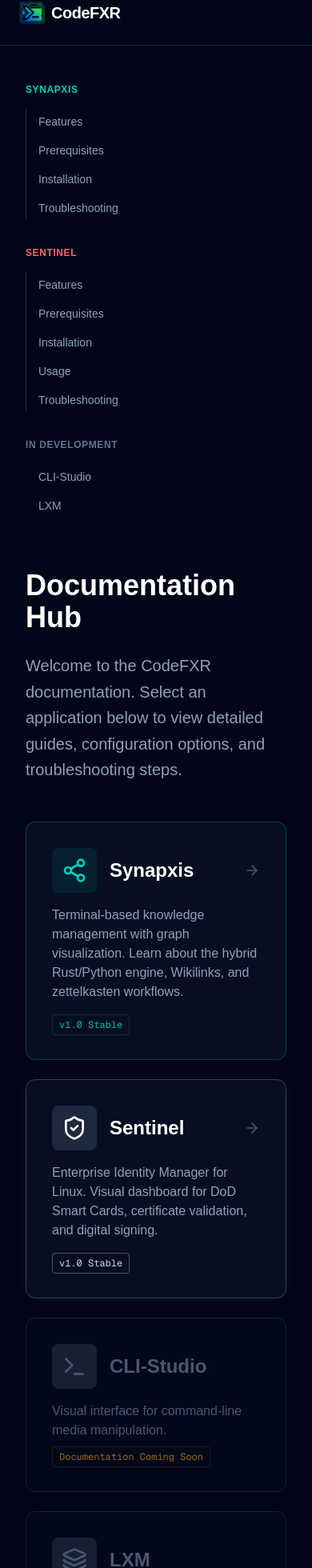
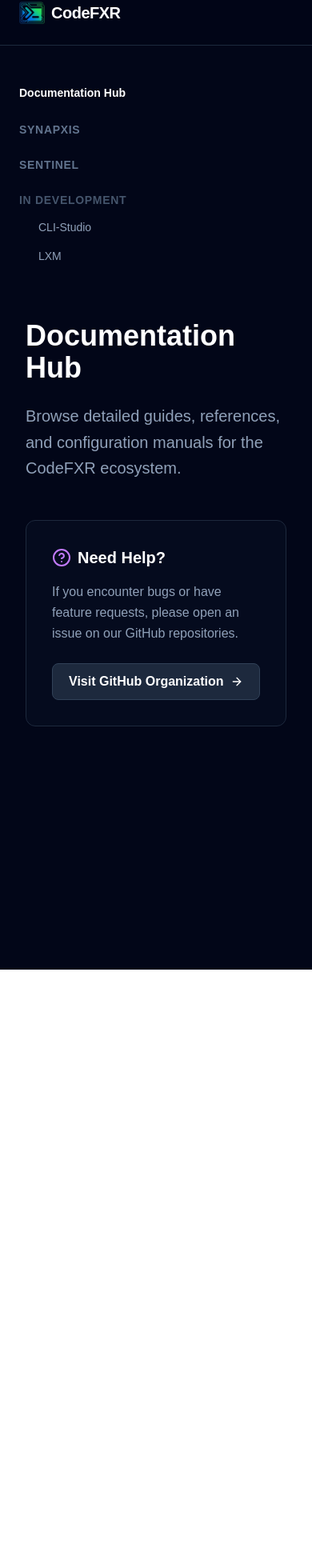
Before and after one commit to CodeFXR/codefxr.github.io, a Next.js app: page /docs in a window 390 px wide. Shown: the part 24-1984 px from the top of the page at 80% size. After the commit the page ends 1236 px from the top, so only its background shows below. Built offline with nearby package versions, Linux system fonts and the light colour scheme.

Commit message:
Updated Docs with Hub

```diff
--- a/app/docs/layout.tsx
+++ b/app/docs/layout.tsx
@@ -1,15 +1,22 @@
+'use client';
+
 import Link from "next/link";
 import Image from "next/image";
+import { usePathname } from "next/navigation";
+import { ChevronDown } from "lucide-react";
 
 export default function DocsLayout({ children }: { children: React.ReactNode }) {
+  const pathname = usePathname();
+
+  // Helper to check if a section is active
+  const isActive = (path: string) => pathname.startsWith(path);
+
   return (
     <div className="min-h-screen bg-slate-950 text-white selection:bg-green-500 selection:text-slate-900">
 
-      {/* --- 1. TOP NAVIGATION --- */}
+      {/* --- TOP NAVIGATION --- */}
       <nav className="fixed top-0 z-50 w-full border-b border-slate-800 bg-slate-950/60 backdrop-blur-md">
         <div className="flex items-center justify-between px-6 py-6 max-w-7xl mx-auto">
-
-          {/* Logo -> Links to Home */}
           <Link href="/" className="flex items-center gap-2 group">
             <div className="relative w-8 h-8">
              <Image
@@ -21,55 +28,76 @@
             </div>
             <span className="text-xl font-bold tracking-tight group-hover:text-slate-200 transition-colors">CodeFXR</span>
           </Link>
-
-          {/* Right Side Links */}
           <div className="hidden md:flex gap-6 text-sm font-medium text-slate-400">
-            <Link
-              href="https://github.com/CodeFXR/codefxr.github.io"
-              target="_blank"
-              rel="noopener noreferrer"
-              className="hover:text-blue-400 transition-colors"
-            >
-              GitHub
-            </Link>
+            <Link href="https://github.com/CodeFXR/codefxr.github.io" target="_blank" rel="noopener noreferrer" className="hover:text-blue-400 transition-colors">GitHub</Link>
           </div>
         </div>
       </nav>
 
-      {/* --- 2. MAIN LAYOUT CONTAINER --- */}
       <div className="flex flex-col md:flex-row max-w-7xl mx-auto pt-24">
 
-        {/* --- 3. SIDEBAR --- */}
-        <aside className="w-full md:w-64 shrink-0 md:border-r border-slate-800 md:min-h-[calc(100vh-6rem)] px-6 py-8 bg-slate-950 md:sticky md:top-24 self-start">
+        {/* --- SMART SIDEBAR --- */}
+        <aside className="w-full md:w-64 shrink-0 md:border-r border-slate-800 md:min-h-[calc(100vh-6rem)] px-6 py-8 bg-slate-950 md:sticky md:top-24 self-start max-h-[calc(100vh-6rem)] overflow-y-auto">
 
-          {/* Synapxis Menu (Teal) */}
-          <h3 className="font-bold text-teal-400 mb-4 px-2 uppercase text-xs tracking-wider">Synapxis</h3>
-          <ul className="space-y-1 mb-8 border-l border-slate-800 ml-2">
-            <li><Link href="/docs/synapxis#features" className="block px-4 py-1.5 text-sm text-slate-400 hover:text-teal-400 hover:border-l hover:border-teal-400 -ml-[1px] transition-all">Features</Link></li>
-            <li><Link href="/docs/synapxis#prerequisites" className="block px-4 py-1.5 text-sm text-slate-400 hover:text-teal-400 hover:border-l hover:border-teal-400 -ml-[1px] transition-all">Prerequisites</Link></li>
-            <li><Link href="/docs/synapxis#installation" className="block px-4 py-1.5 text-sm text-slate-400 hover:text-teal-400 hover:border-l hover:border-teal-400 -ml-[1px] transition-all">Installation</Link></li>
-            <li><Link href="/docs/synapxis#troubleshooting" className="block px-4 py-1.5 text-sm text-slate-400 hover:text-teal-400 hover:border-l hover:border-teal-400 -ml-[1px] transition-all">Troubleshooting</Link></li>
-          </ul>
+          <div className="mb-6">
+            <Link href="/docs" className={`text-sm font-bold ${pathname === '/docs' ? 'text-white' : 'text-slate-500 hover:text-slate-300'}`}>
+              Documentation Hub
+            </Link>
+          </div>
 
-          {/* Sentinel Menu (Red/Rose) */}
-          <h3 className="font-bold text-red-400 mb-4 px-2 uppercase text-xs tracking-wider">Sentinel</h3>
-          <ul className="space-y-1 mb-8 border-l border-slate-800 ml-2">
-            <li><Link href="/docs/sentinel#features" className="block px-4 py-1.5 text-sm text-slate-400 hover:text-red-400 hover:border-l hover:border-red-400 -ml-[1px] transition-all">Features</Link></li>
-            <li><Link href="/docs/sentinel#prerequisites" className="block px-4 py-1.5 text-sm text-slate-400 hover:text-red-400 hover:border-l hover:border-red-400 -ml-[1px] transition-all">Prerequisites</Link></li>
-            <li><Link href="/docs/sentinel#installation" className="block px-4 py-1.5 text-sm text-slate-400 hover:text-red-400 hover:border-l hover:border-red-400 -ml-[1px] transition-all">Installation</Link></li>
-            <li><Link href="/docs/sentinel#usage" className="block px-4 py-1.5 text-sm text-slate-400 hover:text-red-400 hover:border-l hover:border-red-400 -ml-[1px] transition-all">Usage</Link></li>
-            <li><Link href="/docs/sentinel#troubleshooting" className="block px-4 py-1.5 text-sm text-slate-400 hover:text-red-400 hover:border-l hover:border-red-400 -ml-[1px] transition-all">Troubleshooting</Link></li>
-          </ul>
+          {/* 1. SYNAPXIS SECTION (Teal) */}
+          <div className="mb-6">
+            <Link href="/docs/synapxis" className="flex items-center justify-between group mb-2">
+                <span className={`font-bold text-sm uppercase tracking-wider ${isActive('/docs/synapxis') ? 'text-teal-400' : 'text-slate-500 group-hover:text-teal-400 transition-colors'}`}>
+                    Synapxis
+                </span>
+                {isActive('/docs/synapxis') && <ChevronDown className="w-4 h-4 text-teal-400" />}
+            </Link>
 
-          {/* In Development */}
-          <h3 className="font-bold text-slate-500 mb-4 px-2 uppercase text-xs tracking-wider">In Development</h3>
-          <ul className="space-y-1 ml-2">
-            <li><Link href="/docs/cli-studio" className="block px-4 py-1.5 text-sm text-slate-400 hover:text-white transition-colors">CLI-Studio</Link></li>
-            <li><Link href="/docs/lxm" className="block px-4 py-1.5 text-sm text-slate-400 hover:text-white transition-colors">LXM</Link></li>
-          </ul>
+            {isActive('/docs/synapxis') && (
+                <ul className="space-y-1 border-l border-slate-800 ml-2 animate-in slide-in-from-left-2 duration-200">
+                    <li><Link href="/docs/synapxis#features" className="block px-4 py-1.5 text-sm text-slate-400 hover:text-teal-400 hover:border-l hover:border-teal-400 -ml-[1px]">Features</Link></li>
+                    <li><Link href="/docs/synapxis#prerequisites" className="block px-4 py-1.5 text-sm text-slate-400 hover:text-teal-400 hover:border-l hover:border-teal-400 -ml-[1px]">Prerequisites</Link></li>
+                    <li><Link href="/docs/synapxis#installation" className="block px-4 py-1.5 text-sm text-slate-400 hover:text-teal-400 hover:border-l hover:border-teal-400 -ml-[1px]">Installation</Link></li>
+                    <li><Link href="/docs/synapxis#troubleshooting" className="block px-4 py-1.5 text-sm text-slate-400 hover:text-teal-400 hover:border-l hover:border-teal-400 -ml-[1px]">Troubleshooting</Link></li>
+                </ul>
+            )}
+          </div>
+
+          {/* 2. SENTINEL SECTION (Silver/White) */}
+          <div className="mb-6">
+            <Link href="/docs/sentinel" className="flex items-center justify-between group mb-2">
+                {/* Silver Title */}
+                <span className={`font-bold text-sm uppercase tracking-wider ${isActive('/docs/sentinel') ? 'text-slate-200' : 'text-slate-500 group-hover:text-slate-200 transition-colors'}`}>
+                    Sentinel
+                </span>
+                {isActive('/docs/sentinel') && <ChevronDown className="w-4 h-4 text-slate-200" />}
+            </Link>
+
+            {isActive('/docs/sentinel') && (
+                <ul className="space-y-1 border-l border-slate-800 ml-2 animate-in slide-in-from-left-2 duration-200">
+                    {/* White Hover Effects */}
+                    <li><Link href="/docs/sentinel#features" className="block px-4 py-1.5 text-sm text-slate-400 hover:text-white hover:border-l hover:border-white -ml-[1px]">Features</Link></li>
+                    <li><Link href="/docs/sentinel#prerequisites" className="block px-4 py-1.5 text-sm text-slate-400 hover:text-white hover:border-l hover:border-white -ml-[1px]">Prerequisites</Link></li>
+                    <li><Link href="/docs/sentinel#installation" className="block px-4 py-1.5 text-sm text-slate-400 hover:text-white hover:border-l hover:border-white -ml-[1px]">Installation</Link></li>
+                    <li><Link href="/docs/sentinel#usage" className="block px-4 py-1.5 text-sm text-slate-400 hover:text-white hover:border-l hover:border-white -ml-[1px]">Usage</Link></li>
+                    <li><Link href="/docs/sentinel#troubleshooting" className="block px-4 py-1.5 text-sm text-slate-400 hover:text-white hover:border-l hover:border-white -ml-[1px]">Troubleshooting</Link></li>
+                </ul>
+            )}
+          </div>
+
+          {/* 3. IN DEVELOPMENT SECTION */}
+          <div>
+            <span className="font-bold text-sm uppercase tracking-wider text-slate-600 block mb-2">In Development</span>
+            <ul className="space-y-1 ml-2">
+                <li><Link href="/docs/cli-studio" className={`block px-4 py-1.5 text-sm ${isActive('/docs/cli-studio') ? 'text-green-400' : 'text-slate-400 hover:text-white'}`}>CLI-Studio</Link></li>
+                <li><Link href="/docs/lxm" className={`block px-4 py-1.5 text-sm ${isActive('/docs/lxm') ? 'text-blue-400' : 'text-slate-400 hover:text-white'}`}>LXM</Link></li>
+            </ul>
+          </div>
+
         </aside>
 
-        {/* --- 4. MAIN CONTENT AREA --- */}
+        {/* --- MAIN CONTENT --- */}
         <main className="flex-1 px-8 py-8 min-h-screen min-w-0">
           {children}
         </main>
--- a/app/docs/page.tsx
+++ b/app/docs/page.tsx
@@ -1,84 +1,32 @@
 import Link from "next/link";
-import { Share2, Terminal, Layers, ArrowRight, ShieldCheck } from "lucide-react";
+import { HelpCircle, ArrowRight } from "lucide-react";
 
 export default function DocsHome() {
   return (
-    <div className="max-w-4xl">
+    <div className="max-w-3xl">
       <h1 className="text-4xl font-bold text-white mb-6">Documentation Hub</h1>
       <p className="text-xl text-slate-400 mb-12 leading-relaxed">
-        Welcome to the CodeFXR documentation. Select an application below to view detailed guides,
-        configuration options, and troubleshooting steps.
+        Browse detailed guides, references, and configuration manuals for the CodeFXR ecosystem.
       </p>
 
-      <div className="grid gap-6">
+      {/* Need Help Section */}
+      <div className="bg-slate-900/30 p-8 rounded-xl border border-slate-800">
+        <h2 className="text-xl font-bold text-white mb-4 flex items-center gap-2">
+            <HelpCircle className="w-6 h-6 text-purple-400" /> Need Help?
+        </h2>
+        <p className="text-slate-400 mb-6 leading-relaxed">
+            If you encounter bugs or have feature requests, please open an issue on our GitHub repositories.
+        </p>
 
-        {/* Synapxis Card (Active) */}
-        <Link href="/docs/synapxis" className="group block">
-          <div className="bg-slate-900/50 border border-teal-500/30 rounded-xl p-8 hover:border-teal-400/50 hover:bg-slate-900 transition-all">
-            <div className="flex items-center justify-between mb-4">
-              <div className="flex items-center gap-4">
-                <div className="p-3 rounded-lg bg-teal-500/10 text-teal-400">
-                  <Share2 className="w-8 h-8" />
-                </div>
-                <h2 className="text-2xl font-bold text-white group-hover:text-teal-400 transition-colors">Synapxis</h2>
-              </div>
-              <ArrowRight className="w-5 h-5 text-slate-600 group-hover:text-teal-400 transition-colors" />
-            </div>
-            <p className="text-slate-400 mb-4">
-              Terminal-based knowledge management with graph visualization. Learn about the hybrid Rust/Python engine, Wikilinks, and zettelkasten workflows.
-            </p>
-            <span className="text-xs font-mono text-teal-500 border border-teal-500/20 px-2 py-1 rounded">v1.0 Stable</span>
-          </div>
+        <Link
+            href="https://github.com/CodeFXR"
+            target="_blank"
+            className="inline-flex items-center px-5 py-2.5 rounded-lg bg-slate-800 hover:bg-slate-700 text-white font-semibold transition-colors border border-slate-700"
+        >
+            Visit GitHub Organization <ArrowRight className="w-4 h-4 ml-2" />
         </Link>
+      </div>
 
-        {/* Sentinel Card (Active - NEW) */}
-        <Link href="/docs/sentinel" className="group block">
-          <div className="bg-slate-900/50 border border-slate-700 rounded-xl p-8 hover:border-white/50 hover:bg-slate-900 transition-all shadow-[0_0_30px_-5px_rgba(255,255,255,0.05)] hover:shadow-[0_0_30px_-5px_rgba(255,255,255,0.15)]">
-            <div className="flex items-center justify-between mb-4">
-              <div className="flex items-center gap-4">
-                <div className="p-3 rounded-lg bg-slate-800 text-white">
-                  <ShieldCheck className="w-8 h-8" />
-                </div>
-                <h2 className="text-2xl font-bold text-white group-hover:text-slate-200 transition-colors">Sentinel</h2>
-              </div>
-              <ArrowRight className="w-5 h-5 text-slate-600 group-hover:text-white transition-colors" />
-            </div>
-            <p className="text-slate-400 mb-4">
-              Enterprise Identity Manager for Linux. Visual dashboard for DoD Smart Cards, certificate validation, and digital signing.
-            </p>
-            <span className="text-xs font-mono text-slate-300 border border-slate-600 px-2 py-1 rounded">v1.0 Stable</span>
-          </div>
-        </Link>
-
-        {/* CLI-Studio (Coming Soon) */}
-        <div className="bg-slate-900/20 border border-slate-800 rounded-xl p-8 opacity-75">
-          <div className="flex items-center gap-4 mb-4">
-            <div className="p-3 rounded-lg bg-slate-800 text-slate-500">
-              <Terminal className="w-8 h-8" />
-            </div>
-            <h2 className="text-2xl font-bold text-slate-500">CLI-Studio</h2>
-          </div>
-          <p className="text-slate-500 mb-2">
-            Visual interface for command-line media manipulation.
-          </p>
-          <span className="text-xs font-mono text-yellow-600 border border-yellow-600/20 px-2 py-1 rounded">Documentation Coming Soon</span>
-        </div>
-
-        {/* LXM (Coming Soon) */}
-        <div className="bg-slate-900/20 border border-slate-800 rounded-xl p-8 opacity-75">
-          <div className="flex items-center gap-4 mb-4">
-            <div className="p-3 rounded-lg bg-slate-800 text-slate-500">
-              <Layers className="w-8 h-8" />
-            </div>
-            <h2 className="text-2xl font-bold text-slate-500">LXM</h2>
-          </div>
-          <p className="text-slate-500 mb-2">
-            Linux manual pages search and command builder.
-          </p>
-          <span className="text-xs font-mono text-yellow-600 border border-yellow-600/20 px-2 py-1 rounded">Documentation Coming Soon</span>
-        </div>
-
-      </div>
     </div>
   );
 }
--- a/app/page.tsx
+++ b/app/page.tsx
@@ -11,33 +11,63 @@
         <div className="flex items-center justify-between px-6 py-6 max-w-7xl mx-auto">
           <div className="flex items-center gap-2">
             <div className="relative w-8 h-8">
-             <Image src="/logo.png" alt="CodeFXR Logo" fill className="object-contain" />
+             <Image
+               src="/logo.png"
+               alt="CodeFXR Logo"
+               fill
+               className="object-contain"
+             />
             </div>
             <span className="text-xl font-bold tracking-tight">CodeFXR</span>
           </div>
           <div className="hidden md:flex gap-6 text-sm font-medium text-slate-400">
             <Link href="#products" className="hover:text-green-400 transition-colors">Applications</Link>
-            <Link href="https://github.com/CodeFXR/codefxr.github.io" target="_blank" rel="noopener noreferrer" className="hover:text-blue-400 transition-colors">GitHub</Link>
+            <Link
+              href="https://github.com/CodeFXR/codefxr.github.io"
+              target="_blank"
+              rel="noopener noreferrer"
+              className="hover:text-blue-400 transition-colors"
+            >
+              GitHub
+            </Link>
           </div>
         </div>
       </nav>
 
       {/* --- Hero Section --- */}
       <section className="relative flex flex-col items-center justify-center text-center px-6 pt-32 pb-32 max-w-5xl mx-auto">
+
+        {/* Badge */}
         <div className="mb-8 px-4 py-1.5 rounded-full border border-slate-800 bg-slate-900/50 backdrop-blur-md shadow-sm transition-all duration-300 hover:bg-slate-900 hover:border-blue-500/50 hover:shadow-[0_0_20px_-5px_rgba(59,130,246,0.5)] cursor-default">
-          <span className="text-xs font-semibold tracking-wider text-transparent bg-clip-text bg-gradient-to-r from-blue-400 to-green-400">Unleash your terminal!</span>
+          <span className="text-xs font-semibold tracking-wider text-transparent bg-clip-text bg-gradient-to-r from-blue-400 to-green-400">
+            Unleash your terminal!
+          </span>
         </div>
+
+        {/* Main Title */}
         <h1 className="text-5xl md:text-7xl font-extrabold tracking-tight mb-8">
           The Foundation for <br />
-          <span className="text-transparent bg-clip-text bg-gradient-to-r from-blue-600 via-teal-400 to-green-400">Terminal User Interfaces</span>
+          <span className="text-transparent bg-clip-text bg-gradient-to-r from-blue-600 via-teal-400 to-green-400">
+            Terminal User Interfaces
+          </span>
         </h1>
-        <p className="text-lg text-slate-400 max-w-2xl mb-10 leading-relaxed">CodeFXR provides the essential suite of applications for ease of use of native tools.</p>
+
+        <p className="text-lg text-slate-400 max-w-2xl mb-10 leading-relaxed">
+          CodeFXR provides the essential suite of applications for ease of use of native tools.
+        </p>
+
         <div className="flex gap-4">
           <Link href="/get-started">
-            <button className="px-8 py-3 rounded-lg font-bold bg-white text-slate-950 hover:bg-green-400 transition-all duration-300 shadow-[0_0_20px_-5px_rgba(255,255,255,0.3)] hover:shadow-[0_0_25px_-5px_rgba(255,255,255,0.5)]">Get Started</button>
+            <button className="px-8 py-3 rounded-lg font-bold bg-white text-slate-950 hover:bg-green-400 transition-all duration-300 shadow-[0_0_20px_-5px_rgba(255,255,255,0.3)] hover:shadow-[0_0_25px_-5px_rgba(255,255,255,0.5)]">
+              Get Started
+            </button>
           </Link>
-          <Link href="/docs/synapxis">
-            <button className="px-8 py-3 rounded-lg font-bold border border-slate-700 hover:border-blue-500 text-white hover:bg-slate-900 transition-all duration-300">View Documentation</button>
+
+          {/* Linked to the main Docs Hub */}
+          <Link href="/docs">
+            <button className="px-8 py-3 rounded-lg font-bold border border-slate-700 hover:border-blue-500 text-white hover:bg-slate-900 transition-all duration-300">
+              View Documentation
+            </button>
           </Link>
         </div>
       </section>
@@ -52,7 +82,15 @@
             {/* 1. Synapxis (Amber) */}
             <ProductCard
               href="/docs/synapxis"
-              icon={<Image src="/logo2.png" alt="Synapxis" width={40} height={40} className="object-contain" />}
+              icon={
+                <Image
+                  src="/logo2.png"
+                  alt="Synapxis Icon"
+                  width={40}
+                  height={40}
+                  className="object-contain"
+                />
+              }
               title="Synapxis"
               description="Graph view interface with jrnl integration."
               color="amber"
@@ -61,16 +99,32 @@
             {/* 2. Sentinel (Silver) */}
             <ProductCard
               href="/docs/sentinel"
-              icon={<Image src="/logo4.png" alt="Sentinel" width={40} height={40} className="object-contain" />}
+              icon={
+                <Image
+                  src="/logo4.png"
+                  alt="Sentinel Icon"
+                  width={40}
+                  height={40}
+                  className="object-contain"
+                />
+              }
               title="Sentinel"
               description="Identity management and security auditing."
               color="silver"
             />
 
-            {/* 3. CLI-Studio (Green) - FIXED NAME */}
+            {/* 3. CLI-Studio (Green) */}
             <ProductCard
               href="/docs/cli-studio"
-              icon={<Image src="/logo1.png" alt="CLI-Studio" width={40} height={40} className="object-contain" />}
+              icon={
+                <Image
+                  src="/logo1.png"
+                  alt="CLI-Studio Icon"
+                  width={40}
+                  height={40}
+                  className="object-contain"
+                />
+              }
               title="CLI-Studio"
               description="Image, video and audio manipulation."
               color="green"
@@ -79,7 +133,15 @@
             {/* 4. LXM (Blue) */}
             <ProductCard
               href="/docs/lxm"
-              icon={<Image src="/logo3.png" alt="LXM" width={40} height={40} className="object-contain" />}
+              icon={
+                <Image
+                  src="/logo3.png"
+                  alt="LXM Icon"
+                  width={40}
+                  height={40}
+                  className="object-contain"
+                />
+              }
               title="LXM"
               description="Linux manual pages search and command builder."
               color="blue"
@@ -88,6 +150,7 @@
         </div>
       </section>
 
+      {/* --- Footer --- */}
       <footer className="py-8 text-center text-slate-600 text-sm border-t border-slate-900">
         <p>&copy; {new Date().getFullYear()} CodeFXR. All rights reserved.</p>
       </footer>
@@ -96,6 +159,7 @@
 }
 
 function ProductCard({ icon, title, description, color, href }: any) {
+
   const theme = {
     green: { styles: "hover:shadow-[0_0_30px_-5px_rgba(34,197,94,0.3)]" },
     cyan: { styles: "hover:shadow-[0_0_30px_-5px_rgba(6,182,212,0.3)]" },
```
